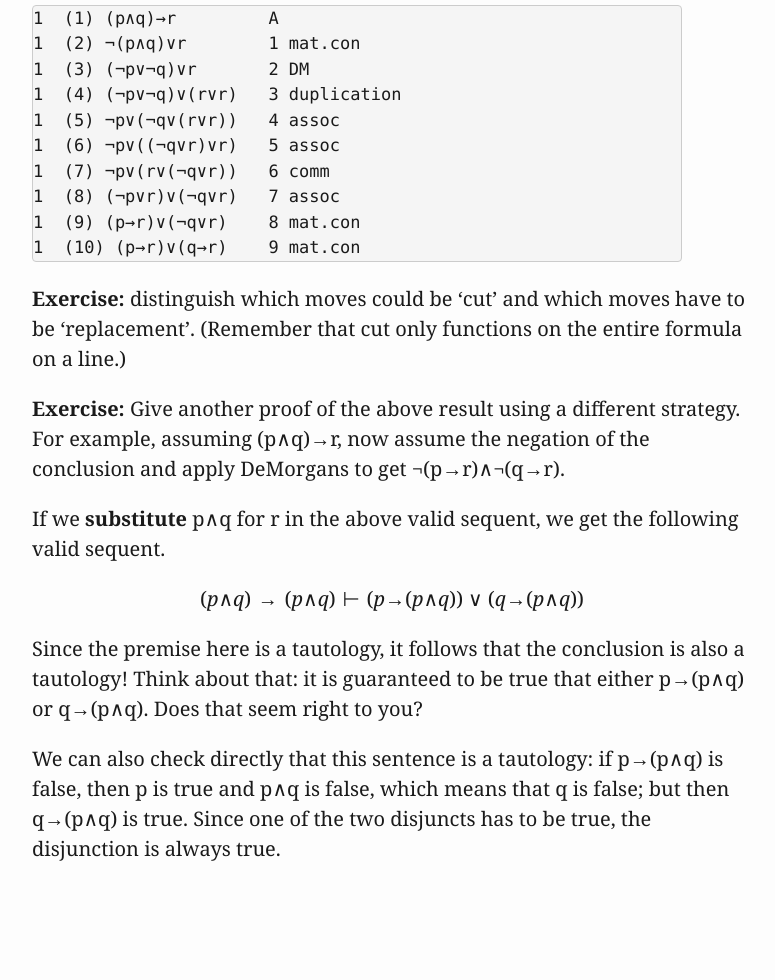
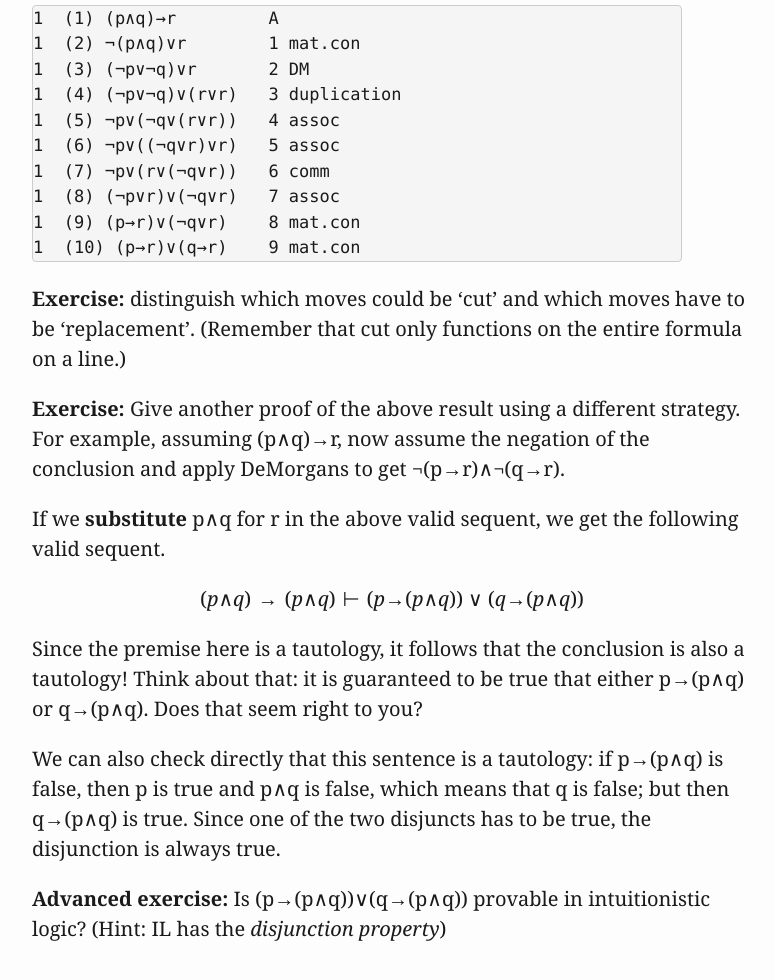
Before and after one commit to hhalvors/phi201_s2024, a plain HTML site: page lecture5.html in a window 1280 px wide. Shown: the part 3900-4880 px from the top of the page, without its empty margins (248-1023 px from the left). Before the commit the page ends 4834 px from the top, so only its background shows below. Drawn offline with Linux system fonts and the light colour scheme.

Commit message:
lecture5

```diff
--- a/lecture5.html
+++ b/lecture5.html
@@ -325,5 +325,8 @@ either p→(p∧q) or q→(p∧q). Does that seem right to you?</p>
 p→(p∧q) is false, then p is true and p∧q is false, which means that q is
 false; but then q→(p∧q) is true. Since one of the two disjuncts has to
 be true, the disjunction is always true.</p>
+<p><strong>Advanced exercise:</strong> Is (p→(p∧q))∨(q→(p∧q)) provable
+in intuitionistic logic? (Hint: IL has the <em>disjunction
+property</em>)</p>
 </body>
 </html>
```
